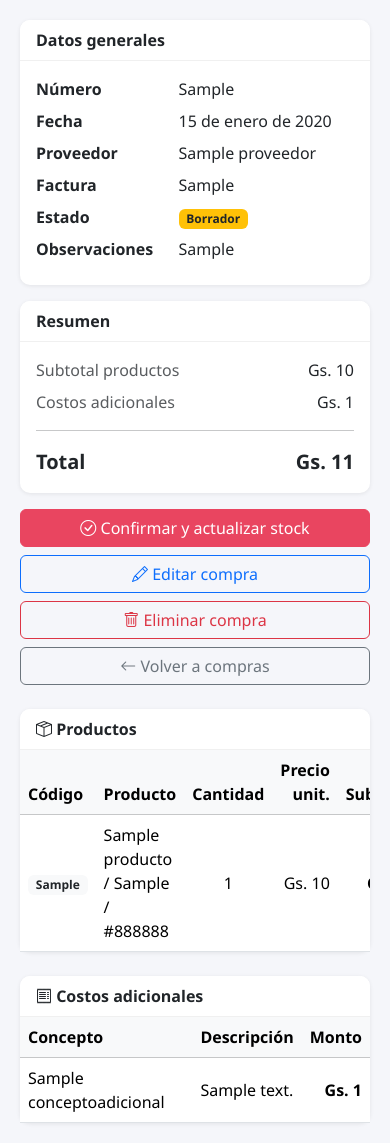
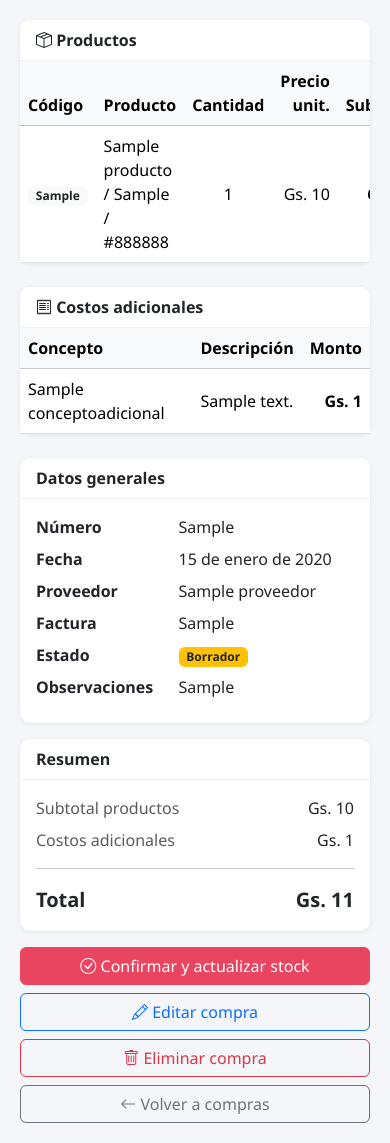
Before and after one commit to srolon023/stockplus, a Django app: page /compras/1/ in a window 390 px wide. Shown: the part 72-1215 px from the top of the page. Run offline with Django 5.2, Linux system fonts and the light colour scheme; a user stored in the database is signed in; tables that the repository leaves empty hold one stand-in row (values such as "Sample post").

Commit message:
Fix: mobile order POS style (productos primero)

```diff
--- a/templates/base.html
+++ b/templates/base.html
@@ -99,6 +99,20 @@
   padding: 6px 10px;
   border-radius: 6px;
   cursor: pointer;
+}
+
+
+/* === MOBILE ORDER FIX (POS STYLE) === */
+@media (max-width: 768px) {
+
+  .row > .col-lg-4 {
+    order: 2 !important; /* datos abajo */
+  }
+
+  .row > .col-lg-8 {
+    order: 1 !important; /* productos arriba */
+  }
+
 }
 
 </style>
```
